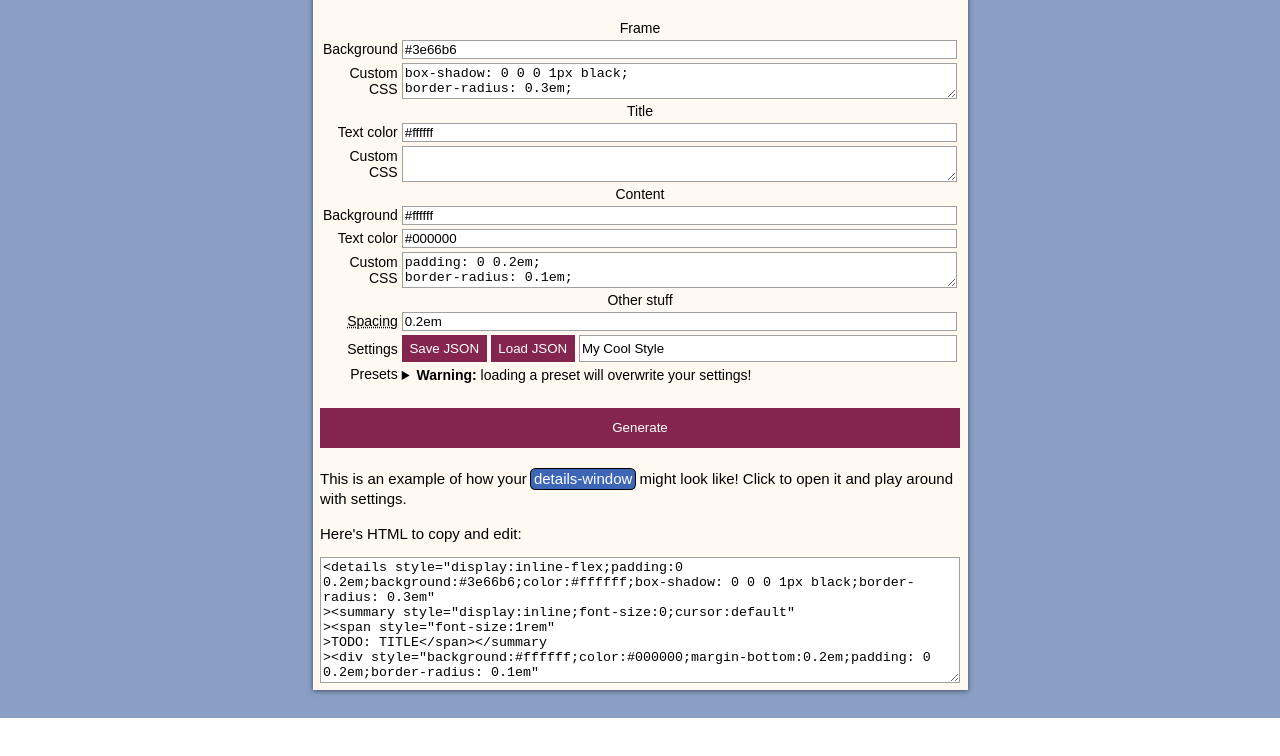
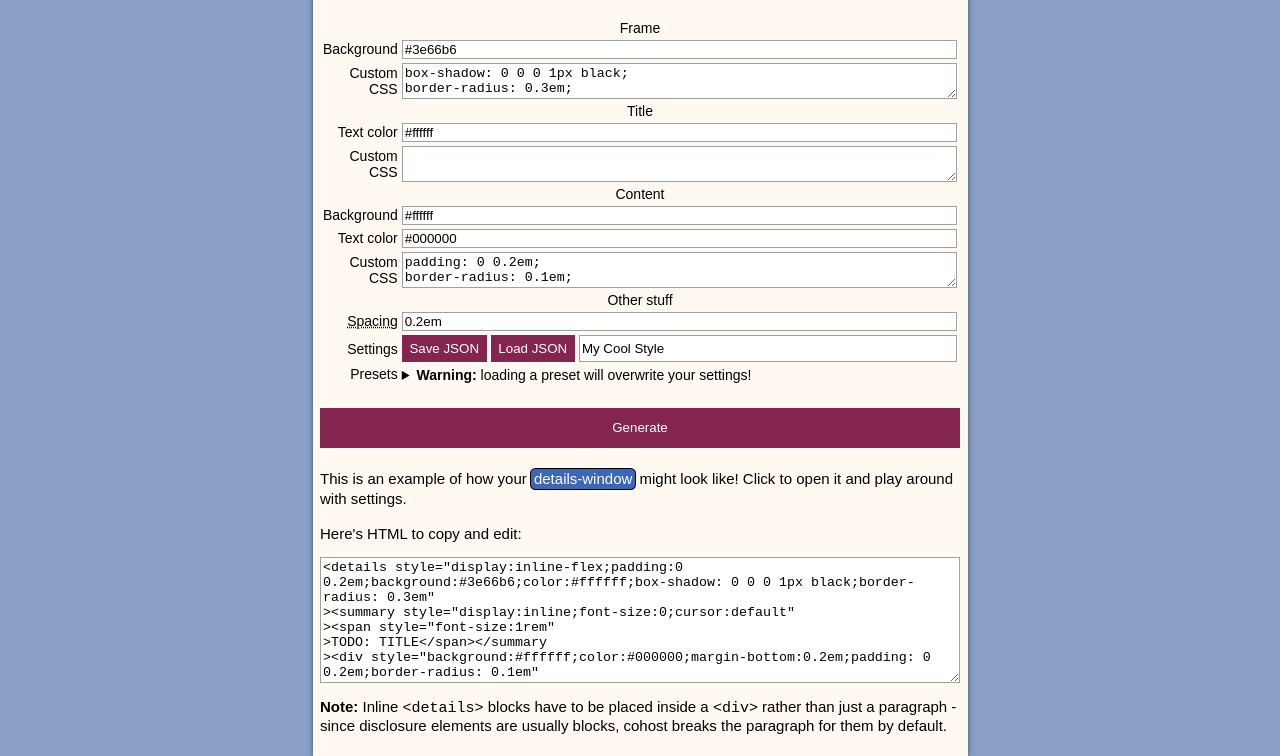
Before and after one commit to YAL-Tools/cohost-tools, a plain HTML site: page inline-details-generator/index.html in a window 1280 px wide. Shown: the part 82-838 px from the top of the page. Before the commit the page ends 800 px from the top, so only its background shows below. Drawn offline with Linux system fonts and the light colour scheme.

Commit message:
A small README and a clarification for details generator

```diff
--- a/inline-details-generator/index.html
+++ b/inline-details-generator/index.html
@@ -19,7 +19,7 @@
 		<label for="theme-switch" class="faux-link">Toggle dark mode</label>
 		· tool by YellowAfterlife (<a href="https://yal.cc">web</a>
 		· <a href="https://cohost.org/YellowAfterlife">cohost</a>)
-		· <a href="">source code</a>
+		· <a href="https://github.com/YAL-Tools/cohost-tools">source code</a>
 
 		<h1>Inline details generator for cohost!</h1>
 
@@ -95,6 +95,12 @@ border-radius: 0.1em;</textarea></td>
 		<form id="load-settings-form" style="display: none">
 			<input id="load-settings" type="file"/>
 		</form>
+		<p>
+			<b>Note:</b> Inline <code>&lt;details&gt;</code> blocks have to be placed
+			inside a <code>&lt;div&gt;</code> rather than just a paragraph -
+			since disclosure elements are usually blocks, cohost breaks the paragraph
+			for them by default.
+		</p>
 	</div>
 	<script src="script.js"></script>
 	<script src="../shared/FileSaver.min.js" async></script>
```
Also changed, not shown: 1 other file.
